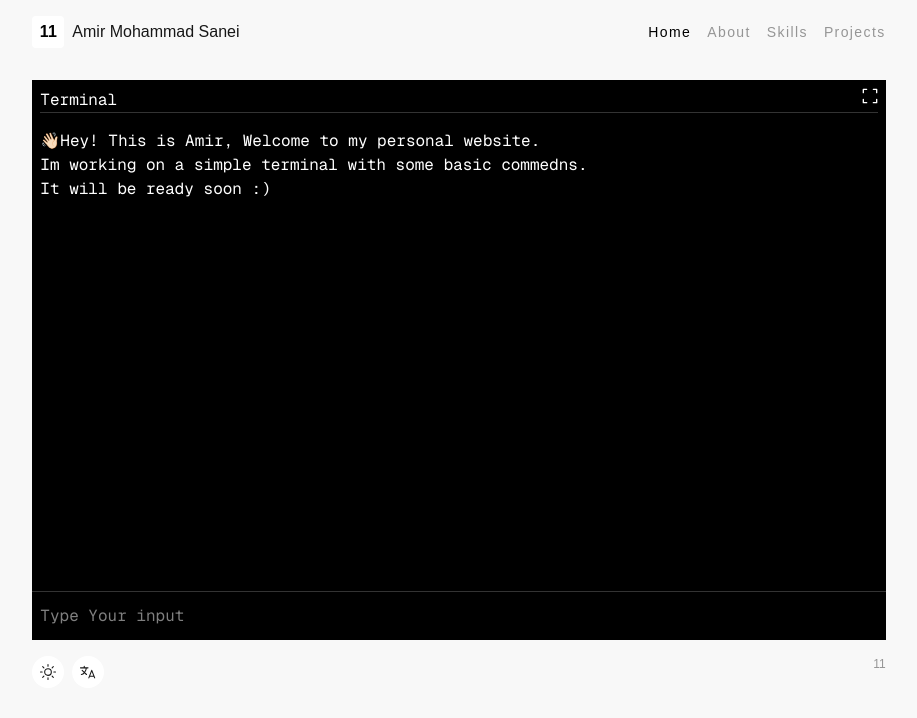
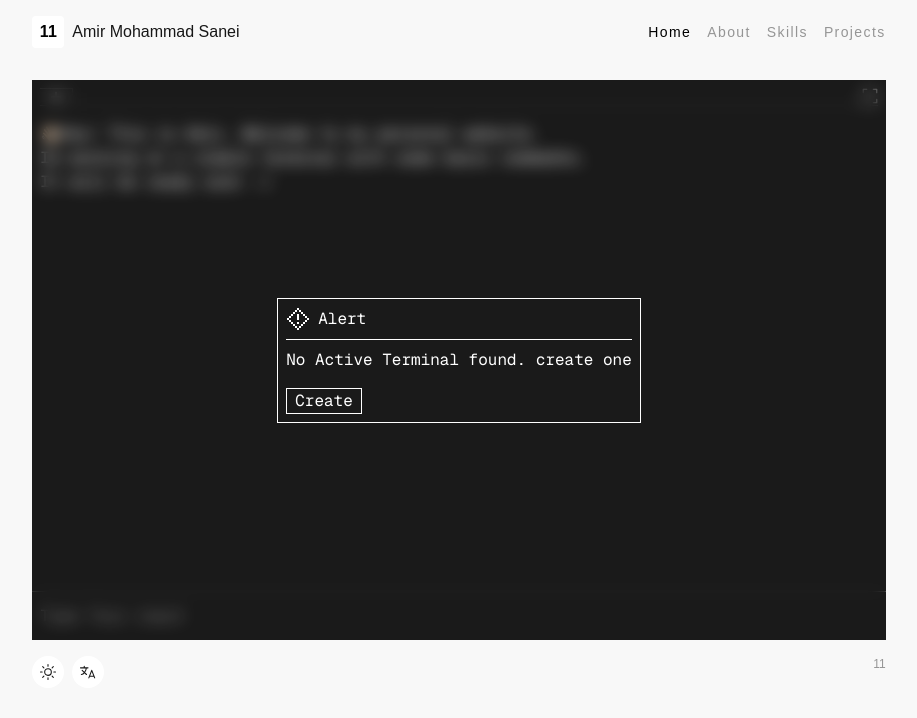
Before and after one commit to amsanei/amsanei.github.io, a Next.js app: page / in a window 1280 px wide. Shown: the top 718 px of the page, without its empty margins (181-1098 px from the left). Built offline with nearby package versions, Linux system fonts and the light colour scheme.

Commit message:
Add multi terminals

```diff
--- a/src/components/layout/Header.tsx
+++ b/src/components/layout/Header.tsx
@@ -7,7 +7,7 @@ export default function Header() {
   const pathname = usePathname();
 
   return (
-    <header className="flex justify-between items-center sticky top-0 z-50 py-4 bg-[#F8F8F8]">
+    <header className="flex justify-between items-center sticky top-0 z-40 py-4 bg-[#F8F8F8]">
       <div className="flex gap-2 items-center">
         <div className="size-8 bg-white text-black font-bold flex justify-center items-center rounded">
           11
--- a/src/components/terminal/index.tsx
+++ b/src/components/terminal/index.tsx
@@ -12,7 +12,13 @@ const INTRO_TEXT = (
   </>
 );
 
+type TerminalType = {
+  id: number;
+  title: string;
+};
+
 export default function Terminal() {
+  const [terminals, setTerminals] = useState<TerminalType[]>([]);
   const [display, setDisplay] = useState(INTRO_TEXT);
   const [fullScreen, setFullScreen] = useState(false);
   const inputRef = useRef<HTMLInputElement>(null);
@@ -29,7 +35,8 @@ export default function Terminal() {
         default:
           print(
             <p className="text-red-600 block font-bold">
-              ERROR: Invalid command. Type "help" for the current list of implemented commands.
+              ERROR: Invalid command. Type "help" for the current list of
+              implemented commands.
             </p>
           );
       }
@@ -48,16 +55,107 @@ export default function Terminal() {
       </>
     ));
   };
+
+  const newTerminal = (title: string) => {
+    setTerminals((prev) => [...prev, { id: prev.length + 1, title: title }]);
+  };
+
+  const destroyTerminal = (id: number) => {
+    setTerminals((prev) => prev.filter((item) => item.id !== id));
+  };
   return (
     <div
       className={` bg-black ${
         fullScreen
-          ? "h-screen w-screen fixed inset-0"
+          ? "h-screen w-screen fixed inset-0 z-50"
           : "relative h-[70vh] mt-4"
       }   text-white p-2 terminal`}
     >
+      {terminals.length === 0 && (
+        <div className="grid place-content-center absolute z-50 inset-0 bg-white/10 backdrop-blur w-full h-full">
+          <div className="border p-2">
+            <div className="border-b pb-2 mb-2">
+              <div className="flex items-center gap-2">
+                <svg
+                className="size-6"
+                  fill="none"
+                  xmlns="http://www.w3.org/2000/svg"
+                  viewBox="0 0 24 24"
+                >
+                  <path
+                    d="M13 1h-2v2H9v2H7v2H5v2H3v2H1v2h2v2h2v2h2v2h2v2h2v2h2v-2h2v-2h2v-2h2v-2h2v-2h2v-2h-2V9h-2V7h-2V5h-2V3h-2V1zm0 2v2h2v2h2v2h2v2h2v2h-2v2h-2v2h-2v2h-2v2h-2v-2H9v-2H7v-2H5v-2H3v-2h2V9h2V7h2V5h2V3h2zm0 4h-2v6h2V7zm0 8h-2v2h2v-2z"
+                    fill="currentColor"
+                  />
+                </svg>
+                <div>Alert</div>
+              </div>
+            </div>
+            <div>
+              <div>No Active Terminal found. create one</div>
+              <button
+                className="border px-2 cursor-pointer mt-4"
+                onClick={() => newTerminal("Terminal")}
+              >
+                Create
+              </button>
+            </div>
+          </div>
+        </div>
+      )}
+
       <div className=" w-full flex justify-between border-b border-b-white/20">
-        <div>Terminal</div>
+        <div className="flex ">
+          {terminals.length > 0 &&
+            terminals.map((item, index) => (
+              <div
+                key={index}
+                className="border border-white/20 border-b-0 px-2 py-1 flex  gap-4 items-center"
+              >
+                <div className="text-sm">{item.title}</div>
+                <svg
+                  onClick={() => destroyTerminal(item.id)}
+                  className="size-3 cursor-pointer"
+                  aria-hidden="true"
+                  xmlns="http://www.w3.org/2000/svg"
+                  width="24"
+                  height="24"
+                  fill="none"
+                  viewBox="0 0 24 24"
+                >
+                  <path
+                    stroke="currentColor"
+                    strokeLinecap="round"
+                    strokeLinejoin="round"
+                    strokeWidth="2"
+                    d="M6 18 17.94 6M18 18 6.06 6"
+                  />
+                </svg>
+              </div>
+            ))}
+
+          <div
+            onClick={() => newTerminal("Terminal")}
+            className="border border-b-0 border-s-0 flex items-center justify-center px-2 cursor-pointer border-white/20"
+          >
+            <svg
+              className="size-4"
+              aria-hidden="true"
+              xmlns="http://www.w3.org/2000/svg"
+              width="24"
+              height="24"
+              fill="none"
+              viewBox="0 0 24 24"
+            >
+              <path
+                stroke="currentColor"
+                strokeLinecap="round"
+                strokeLinejoin="round"
+                strokeWidth="2"
+                d="M5 12h14m-7 7V5"
+              />
+            </svg>
+          </div>
+        </div>
         <div>
           <div
             onClick={() => setFullScreen((prev) => !prev)}
```
